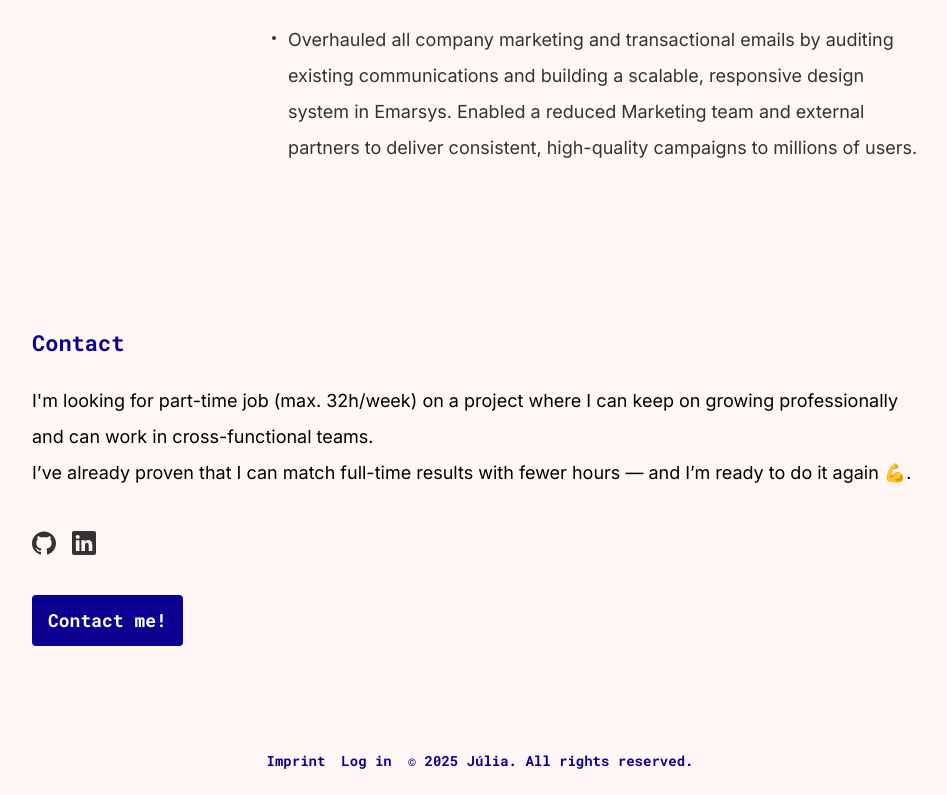
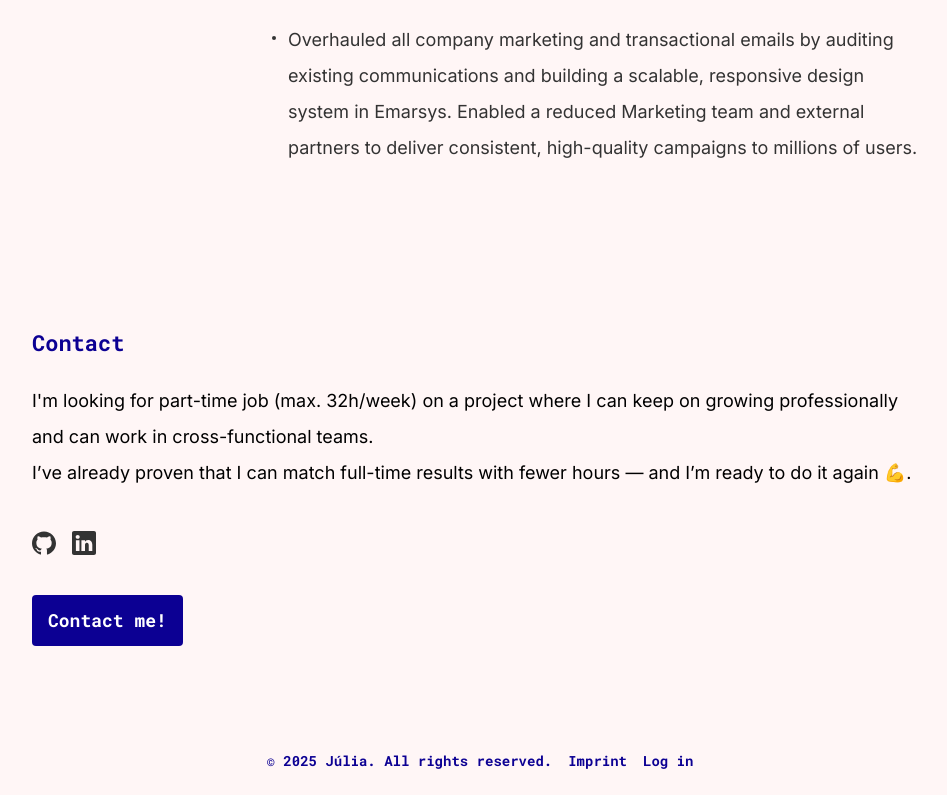
Before and after one commit to jumaber/portfolio_2025, a React (Vite) app: page / in a window 1280 px wide. Shown: the part 2540-3335 px from the top of the page, without its empty margins (160-1107 px from the left). Built offline with nearby package versions, Linux system fonts and the light colour scheme; no server answers.

Commit message:
changed order of footer content

```diff
--- a/src/components/Footer.jsx
+++ b/src/components/Footer.jsx
@@ -4,15 +4,15 @@ export function Footer() {
   return (
     <>
       <div className="flex flex-col-reverse md:flex-row justify-center p-4 md:px-8 lg:px-16 w-screen bg-[var(--color-cream)] ">
+        <div className="text-h5 p-2 blue">
+          © 2025 Júlia. All rights reserved.
+        </div>
         <NavLink to="/imprint" className="text-h5 p-2 blue">
           Imprint
         </NavLink>
         <NavLink to="/" className="text-h5 p-2 blue">
           Log in
         </NavLink>
-        <div className="text-h5 p-2 blue">
-          © 2025 Júlia. All rights reserved.
-        </div>
       </div>
     </>
   );
```
